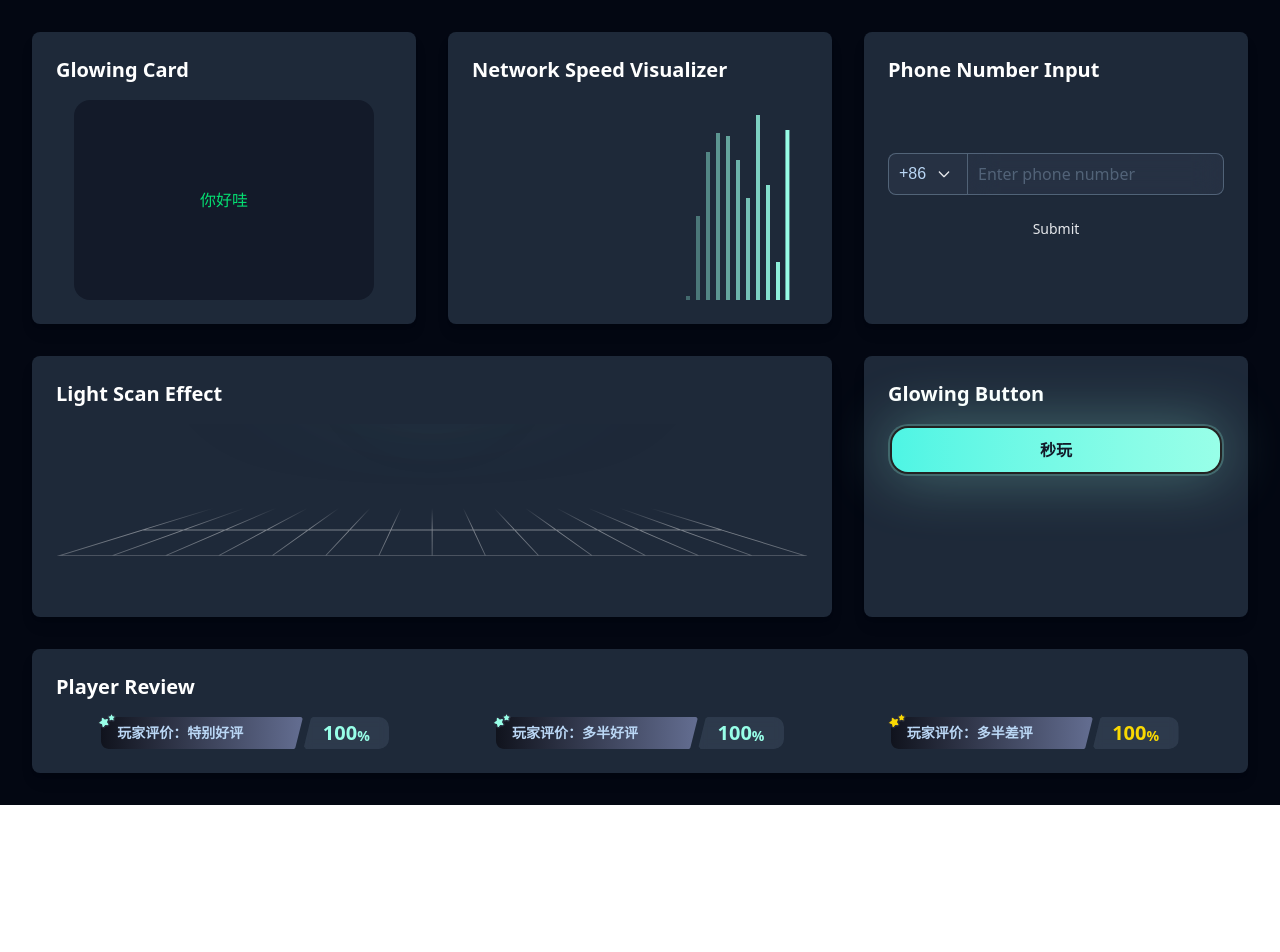
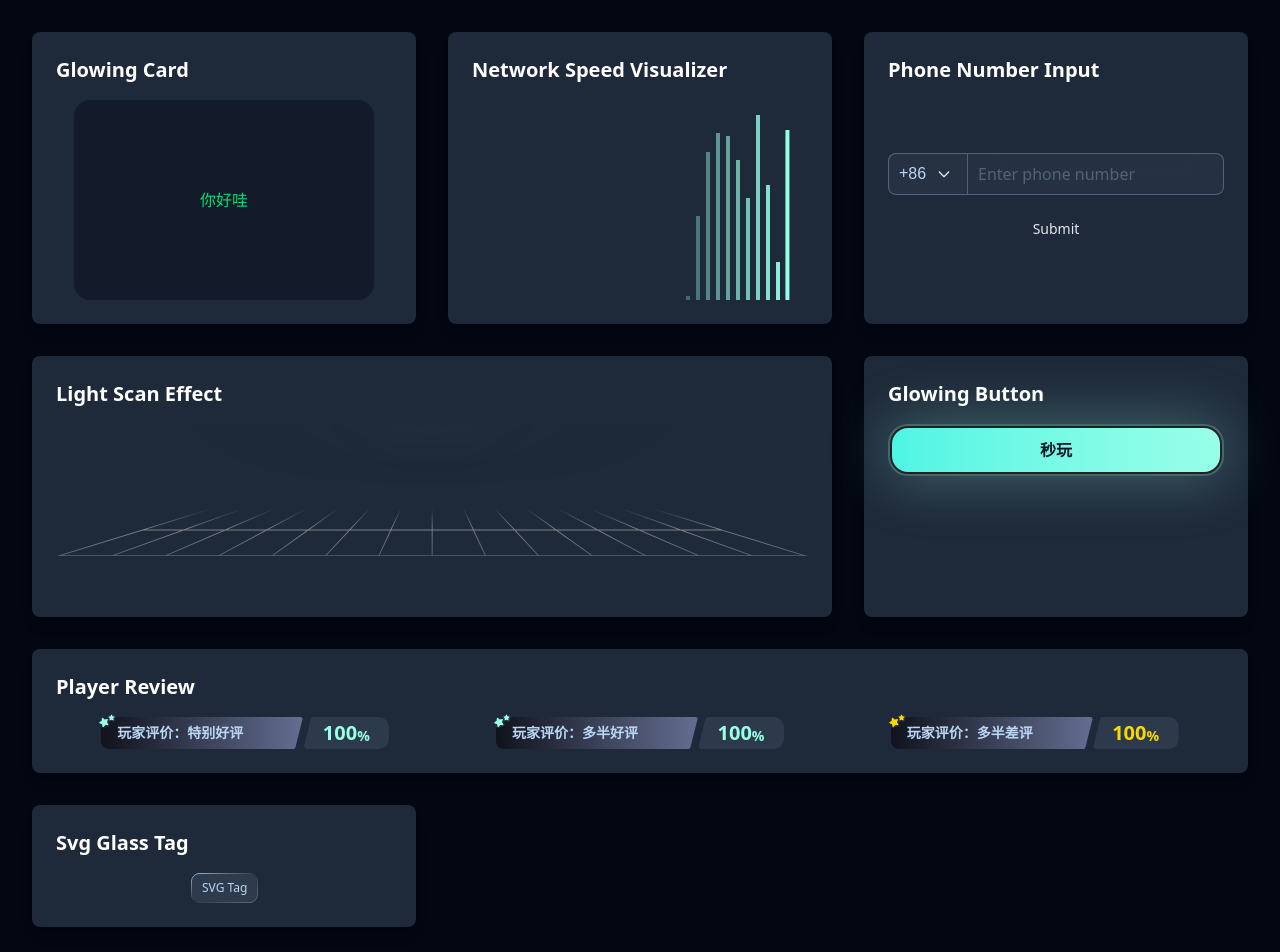
Before and after one commit to songjingwei/gamesir-magic-ui, a React (Vite) app: page / in a window 1280 px wide. Shown: the top 952 px of the page. Before the commit the page ends 805 px from the top, so only its background shows below. Built offline with nearby package versions, Linux system fonts and the light colour scheme.

Commit message:
feat: 新增 SvgGlassTag 组件

```diff
--- /dev/null
+++ b/src/components/SvgGlassTag/index.tsx
@@ -0,0 +1,99 @@
+import React, { useState, useEffect, useRef } from "react";
+import { cn } from "@/lib/utils";
+
+interface ISvgGlassTagProps {
+	children: React.ReactNode;
+}
+
+const SvgGlassTag = ({ children }: ISvgGlassTagProps) => {
+	const [contentWidth, setContentWidth] = useState(0);
+	const [contentHeight, setContentHeight] = useState(0);
+	const contentRef = useRef<HTMLDivElement>(null);
+
+	const cornerRadius = 8; // 模拟 rounded-lg
+	const borderWidth = 1; // 模拟 border-[1px]
+
+	useEffect(() => {
+		if (contentRef.current) {
+			const { offsetWidth, offsetHeight } = contentRef.current;
+			setContentWidth(offsetWidth);
+			setContentHeight(offsetHeight);
+		}
+	}, []);
+
+	// SVG 的实际宽高需要加上边框
+	const svgWidth = contentWidth + borderWidth * 2;
+	const svgHeight = contentHeight + borderWidth * 2;
+
+	const pathD = `M ${cornerRadius},${borderWidth / 2}
+	                L ${svgWidth - cornerRadius},${borderWidth / 2}
+	                A ${cornerRadius},${cornerRadius} 0 0,1 ${svgWidth - borderWidth / 2},${cornerRadius}
+	                L ${svgWidth - borderWidth / 2},${svgHeight - cornerRadius}
+	                A ${cornerRadius},${cornerRadius} 0 0,1 ${svgWidth - cornerRadius},${svgHeight - borderWidth / 2}
+	                L ${cornerRadius},${svgHeight - borderWidth / 2}
+	                A ${cornerRadius},${cornerRadius} 0 0,1 ${borderWidth / 2},${svgHeight - cornerRadius}
+	                L ${borderWidth / 2},${cornerRadius}
+	                A ${cornerRadius},${cornerRadius} 0 0,1 ${cornerRadius},${borderWidth / 2}
+	                Z`;
+
+	return (
+		<svg
+			width={svgWidth}
+			height={svgHeight}
+			viewBox={`0 0 ${svgWidth} ${svgHeight}`}
+			fill="none"
+			xmlns="http://www.w3.org/2000/svg"
+		>
+			<title>Svg Glass Tag</title> {/* 修复 title 错误 */}
+			<defs>
+				{/* 边框渐变 (模拟 GlassTag 的 border-box 渐变) */}
+				<linearGradient
+					id="borderGradient"
+					x1="0%"
+					y1="0%"
+					x2="100%"
+					y2="100%"
+					gradientUnits="objectBoundingBox"
+				>
+					{/* 左上角最亮 */}
+					<stop offset="0%" stopColor="rgba(187, 215, 245, 0.8)" />
+					{/* 左下角、右上角最暗，通过中间点过渡 */}
+					<stop offset="50%" stopColor="rgba(187, 215, 245, 0.1)" />
+					{/* 右下角亮度比左上角暗一半 */}
+					<stop offset="100%" stopColor="rgba(187, 215, 245, 0.4)" />
+				</linearGradient>
+			</defs>
+			{/* 外层渐变边框 */}
+			<path
+				d={pathD}
+				stroke="url(#borderGradient)"
+				strokeWidth={borderWidth}
+				fill="none"
+			/>
+			{/* 容纳 React children */}
+			<foreignObject
+				x={borderWidth}
+				y={borderWidth}
+				width={contentWidth}
+				height={contentHeight}
+			>
+				<div
+					ref={contentRef}
+					className={cn(
+						"flex items-center justify-center",
+						"w-fit h-fit bg-[#bad7f5]/10", // 确保 div 宽度和高度适应内容
+						"text-[#bad7f5] text-xs",
+						"box-border rounded-lg",
+						"px-2.5 py-1.5",
+						"relative", // for children with absolute positioning
+						"whitespace-nowrap", // 防止文本换行
+					)}
+				>
+					{children}
+				</div>
+			</foreignObject>
+		</svg>
+	);
+};
+
+export { SvgGlassTag };
--- a/src/components/index.ts
+++ b/src/components/index.ts
@@ -4,3 +4,4 @@ export * from "./PhoneNumberInput";
 export * from "./LightScanEffect";
 export * from "./PlayerReview";
 export * from "./GlowingButton";
+export * from "./SvgGlassTag";
--- a/src/preview.tsx
+++ b/src/preview.tsx
@@ -8,6 +8,7 @@ import { Button } from "./components/ui/button"; // 导入 Button
 import { LightScanEffect } from "./components/LightScanEffect"; // 导入 LightScanEffect
 import { PlayerReview } from "./components/PlayerReview"; // 导入 PlayerReview
 import { GlowingButton } from "./components/GlowingButton"; // 导入 GlowingButton
+import { SvgGlassTag } from "./components"; // 导入 GlassTag 和 SvgGlassTag
 import { cn } from "./lib/utils"; // 导入 cn 函数
 
 import Background from "./assets/background_grid.svg";
@@ -172,6 +173,14 @@ const Preview: React.FC = () => {
 						<PlayerReview score={30} />
 					</div>
 				</div>
+
+				{/* SvgGlassTag display area */}
+				<div className="bg-gray-800 col-span-1 w-full rounded-lg shadow-lg p-6 flex flex-col items-start">
+					<h2 className="text-xl font-bold text-white mb-4">Svg Glass Tag</h2>
+					<div className="w-full flex justify-center">
+						<SvgGlassTag>SVG Tag</SvgGlassTag>
+					</div>
+				</div>
 			</div>
 		</div>
 	);
```
Also changed, not shown: 1 other file (tests, documents, lock files or other folders).
